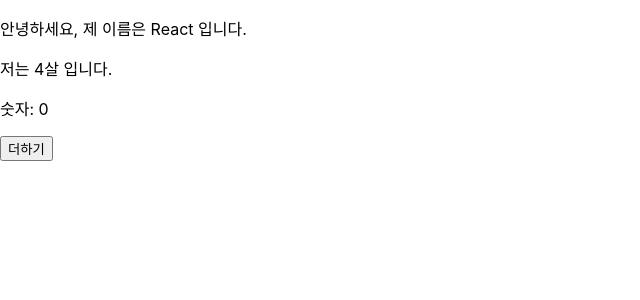
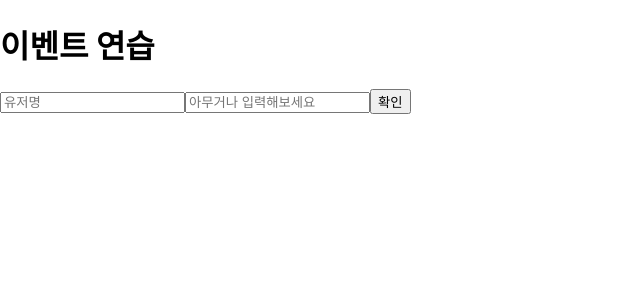
Before and after one commit to goatking91/hello-react, a React (Create React App) app: page / in a window 1280 px wide. Shown: the top 300 px of the page, without its empty margins (0-640 px from the left). Built offline with nearby package versions, Linux system fonts and the light colour scheme.

Commit message:
4.2 예제로 이벤트 핸들링 익히기

```diff
--- a/src/App.js
+++ b/src/App.js
@@ -1,9 +1,9 @@
 import React, { Component } from 'react';
-import MyComponent from './MyComponent'; // MyComponent 파일을 불러옵니다.
+import EventPractice from './EventPractice';
 
 class App extends Component {
   render() {
-    return <MyComponent name="React" age={4} />;
+    return <EventPractice />;
   }
 }
 
--- /dev/null
+++ b/src/EventPractice.js
@@ -0,0 +1,61 @@
+import React, { Component } from 'react';
+
+class EventPractice extends Component {
+  constructor(props) {
+    super(props);
+    this.state = {
+      username: '',
+      message: '',
+    };
+  }
+
+  handleChange = event => {
+    this.setState({
+      [event.target.name]: event.target.value,
+    });
+  };
+
+  handleClick = () => {
+    const { username, message } = this.state;
+    alert(`${username}: ${message}`);
+    this.setState({
+      username: '',
+      message: '',
+    });
+  };
+
+  handleKeyPress = event => {
+    if (event.key === 'Enter') {
+      this.handleClick();
+    }
+  };
+
+  render() {
+    const { message, username } = this.state;
+    return (
+      <div>
+        <h1>이벤트 연습</h1>
+        <input
+          type="text"
+          name="username"
+          placeholder="유저명"
+          value={username}
+          onChange={this.handleChange}
+        />
+        <input
+          type="text"
+          name="message"
+          placeholder="아무거나 입력해보세요"
+          value={message}
+          onChange={this.handleChange}
+          onKeyPress={this.handleKeyPress}
+        />
+        <button type="button" onClick={this.handleClick}>
+          확인
+        </button>
+      </div>
+    );
+  }
+}
+
+export default EventPractice;
```
Also changed, not shown: .eslintrc.js, 1 other file (tests, documents, lock files or other folders).
